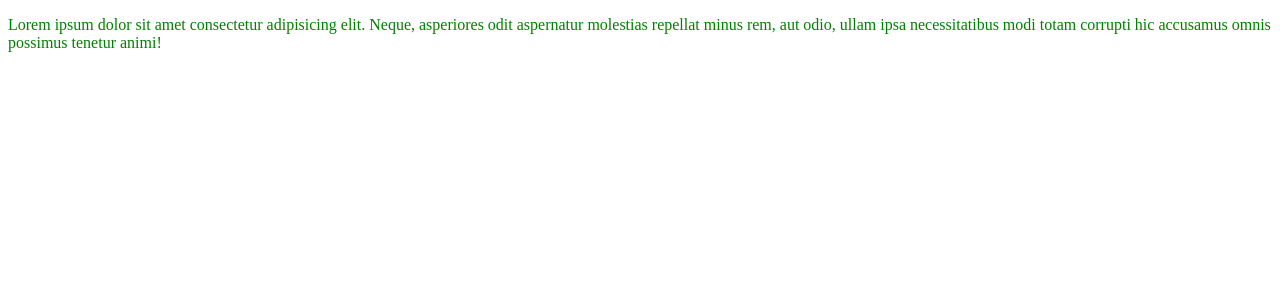
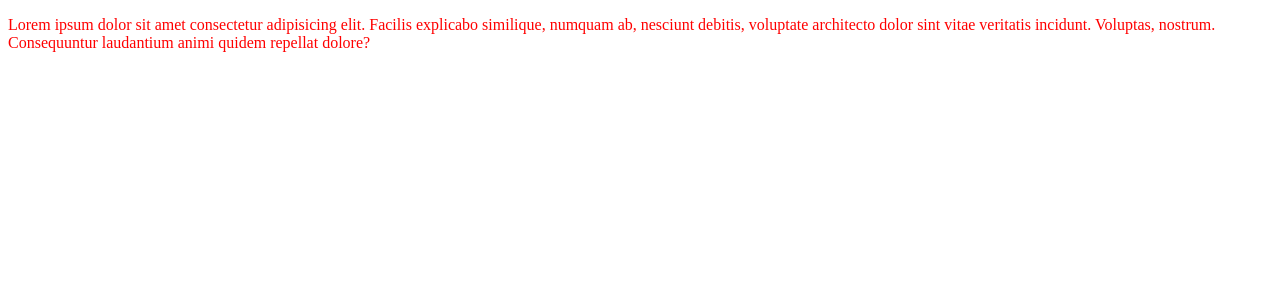
Before and after one commit to G1DY/React-Demo, a React (Vite) app in the folder react-demos/: page / in a window 1280 px wide. Shown: the top 300 px of the page. Built offline with nearby package versions, Linux system fonts and the light colour scheme.

Commit message:
Mouse move evet testing

```diff
--- a/react-demos/src/App.jsx
+++ b/react-demos/src/App.jsx
@@ -1,11 +1,11 @@
 import React from 'react'
-import CopyTest from './Components/CopyTest'
+import MouseTest from './Components/MouseTest'
 
 
 const App = () => {
   return (
     <div>
-      <CopyTest/>
+      <MouseTest/>
     </div>
   )
 }
--- /dev/null
+++ b/react-demos/src/Components/MouseTest.jsx
@@ -0,0 +1,15 @@
+import React from 'react'
+
+const MouseTest = () => {
+    function MouseHandler() {
+        alert('Mouse move event fired');
+        console.log('Mouse Move event fired');
+    }
+  return (
+    <div>
+        <p onMouseMove={MouseHandler} style={{color: 'red'}}>Lorem ipsum dolor sit amet consectetur adipisicing elit. Facilis explicabo similique, numquam ab, nesciunt debitis, voluptate architecto dolor sint vitae veritatis incidunt. Voluptas, nostrum. Consequuntur laudantium animi quidem repellat dolore?</p>
+    </div>
+  )
+}
+
+export default MouseTest
```
